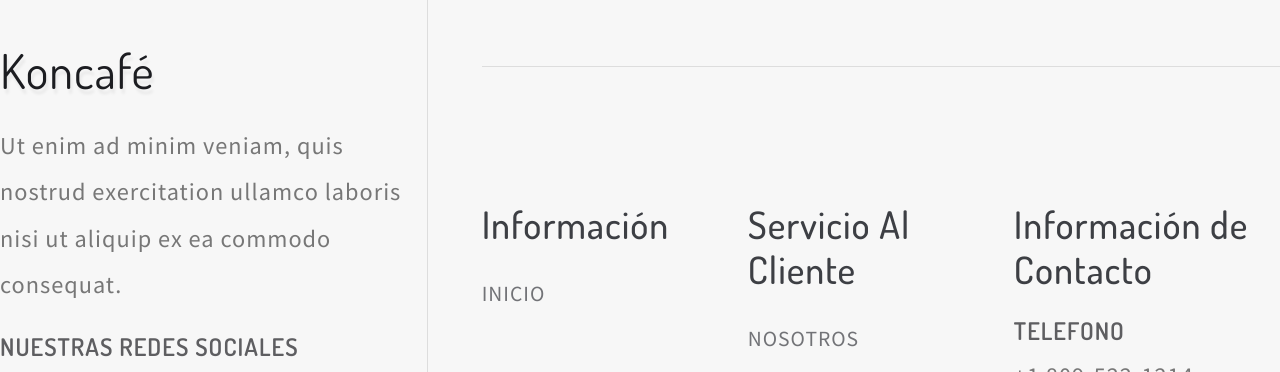
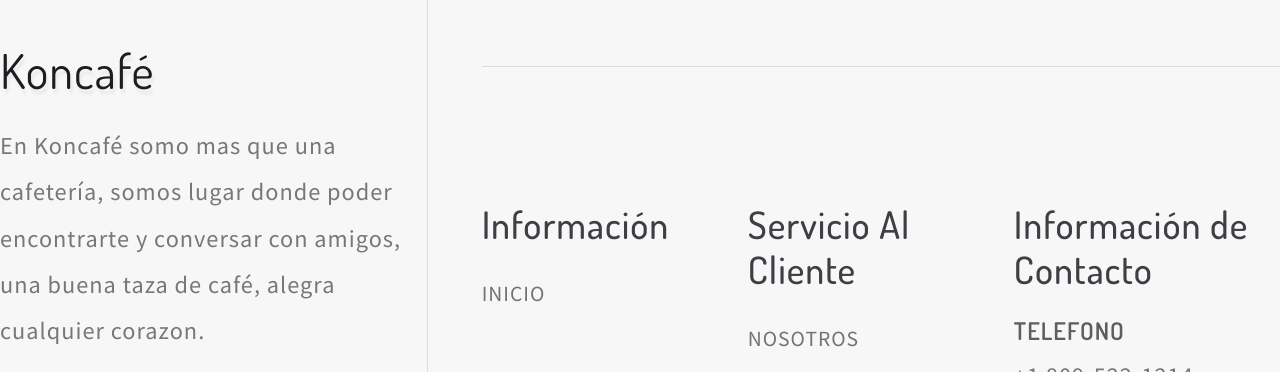
Before and after one commit to Username-Exceed/Koncaf-, a plain HTML site: page index.html in a window 1280 px wide. Shown: the part 5530-5902 px from the top of the page. Drawn offline with Linux system fonts and the light colour scheme.

Commit message:
Update index.html

```diff
--- a/index.html
+++ b/index.html
@@ -588,7 +588,7 @@ License URL: http://creativecommons.org/licenses/by/3.0/
                         <h2 class="logo-2 mb-lg-4 mb-3">
                             <a href="index.html">Koncafé</a>
                         </h2>
-                        <p>Ut enim ad minim veniam, quis nostrud exercitation ullamco laboris nisi ut aliquip ex ea commodo consequat.</p>
+                        <p>En Koncafé somo mas que una cafetería, somos lugar donde poder encontrarte y conversar con amigos, una buena taza de café, alegra cualquier corazon.</p>
                         <h4 class="sub-con-fo ad-info my-4">nuestras redes sociales</h4>
                         <ul class="w3layouts_social_list list-unstyled">
                             <li>
```
